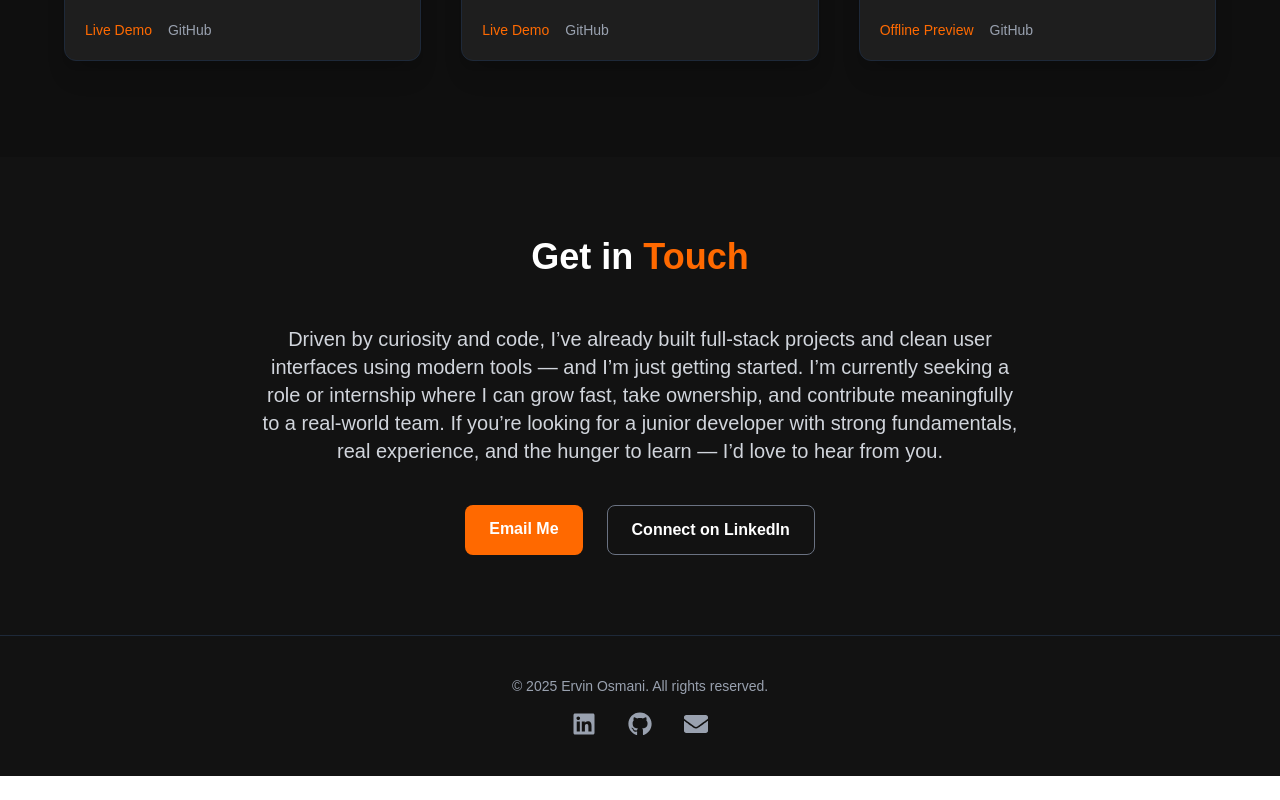
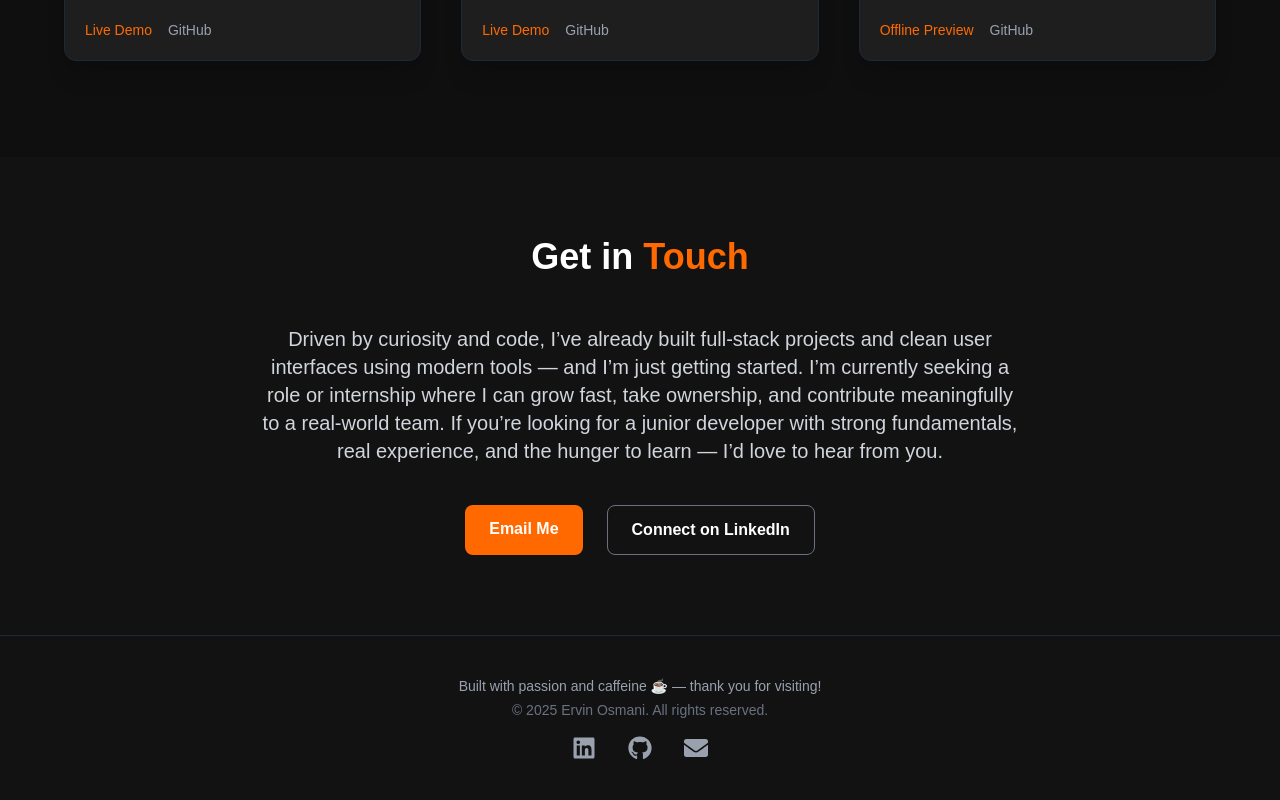
Before and after one commit to ervinosmani/portfolio, a Next.js app: page / in a window 1280 px wide. Shown: the part 3396-4196 px from the top of the page. Before the commit the page ends 4172 px from the top, so only its background shows below. Built offline with nearby package versions, Linux system fonts and the light colour scheme.

Commit message:
feat: improve footer with personal message and accessibility labels

```diff
--- a/src/app/components/FooterSection.tsx
+++ b/src/app/components/FooterSection.tsx
@@ -6,7 +6,10 @@ export default function FooterSection() {
   return (
     <footer className="bg-[#121212] text-white py-10 border-t border-gray-800">
     <div className="max-w-6xl mx-auto text-center">
-        <p className="text-sm text-gray-400 mb-4">
+      <p className="text-sm text-gray-400 mb-1">
+        Built with passion and caffeine ☕ — thank you for visiting!
+      </p>
+      <p className="text-sm text-gray-500 mb-4">
         © {new Date().getFullYear()} Ervin Osmani. All rights reserved.
       </p>
       <div className="flex justify-center gap-8 text-2xl">
@@ -14,7 +17,9 @@ export default function FooterSection() {
           href="https://www.linkedin.com/in/ervin-osmani-5880941bb"
           target="_blank"
           rel="noopener noreferrer"
-            className="text-gray-400 hover:text-orange-500 transition-transform transform hover:scale-110"
+          aria-label="LinkedIn Profile"
+          title="LinkedIn"
+          className="text-gray-400 hover:text-orange-500 transition-all duration-300 transform hover:scale-110"
         >
           <FaLinkedin />
         </a>
@@ -22,13 +27,17 @@ export default function FooterSection() {
           href="https://github.com/ervinosmani"
           target="_blank"
           rel="noopener noreferrer"
-            className="text-gray-400 hover:text-orange-500 transition-transform transform hover:scale-110"
+          aria-label="GitHub Profile"
+          title="GitHub"
+          className="text-gray-400 hover:text-orange-500 transition-all duration-300 transform hover:scale-110"
         >
           <FaGithub />
         </a>
         <a
           href="mailto:ervinosmani3@gmail.com"
-            className="text-gray-400 hover:text-orange-500 transition-transform transform hover:scale-110"
+          aria-label="Send me an email"
+          title="Email"
+          className="text-gray-400 hover:text-orange-500 transition-all duration-300 transform hover:scale-110"
         >
           <FaEnvelope />
         </a>
```
Lines whose indentation alone changed are shown as unchanged.
